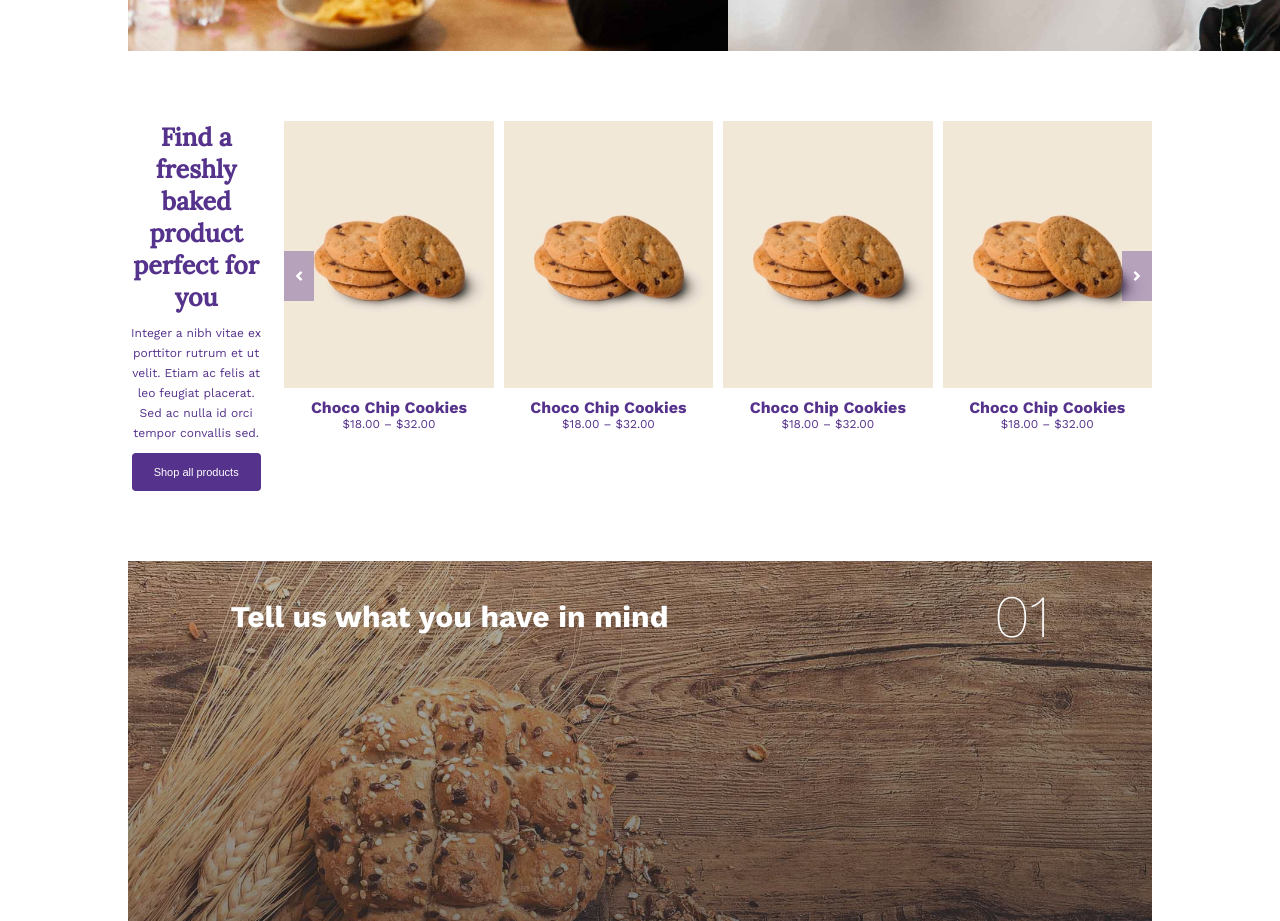
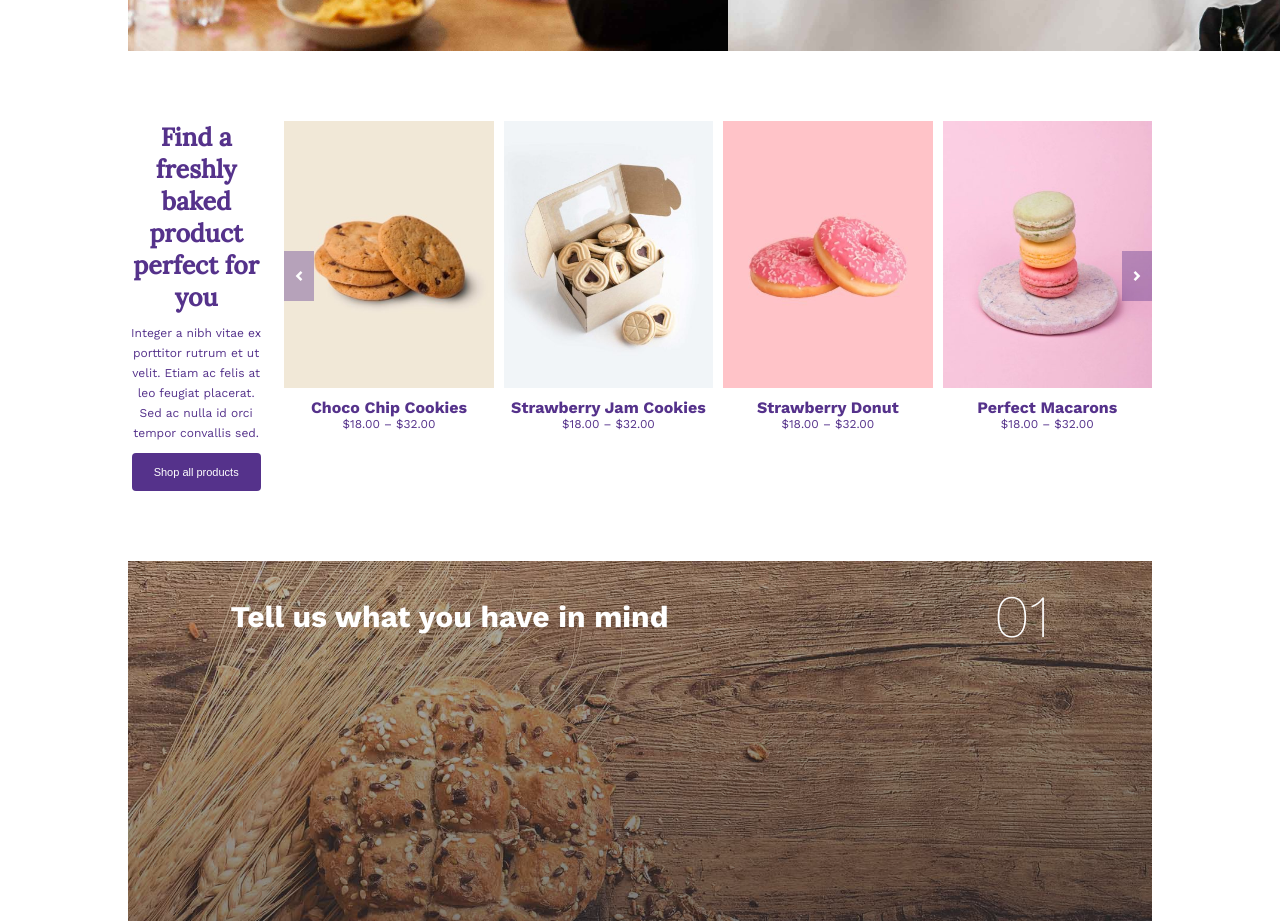
Before and after one commit to mariklim/proj-html-vuejs, a Vue app: page / in a window 1280 px wide. Shown: the part 2240-3161 px from the top of the page. Built offline with nearby package versions, Linux system fonts and the light colour scheme.

Commit message:
aggiunto le foto

```diff
--- a/src/components/Main/Corporate.vue
+++ b/src/components/Main/Corporate.vue
@@ -65,8 +65,8 @@
             <div class="cardImg">
               <div class="img">
                 <img
-                  src="../../assets/image/choco-chip-cookies-400x510.jpg"
-                  alt="choco chip cookies"
+                  src="../../assets/image/strawberry-jam-cookies-400x510.jpg"
+                  alt="strawberry jam cookies"
                 />
                 <div class="img_cover">
                   <div class="description">
@@ -76,7 +76,7 @@
                 </div>
               </div>
               <div class="description">
-                <h4>Choco chip cookies</h4>
+                <h4>Strawberry Jam Cookies</h4>
                 <h5>$18.00 – $32.00</h5>
               </div>
             </div>
@@ -85,8 +85,8 @@
             <div class="cardImg">
               <div class="img">
                 <img
-                  src="../../assets/image/choco-chip-cookies-400x510.jpg"
-                  alt="choco chip cookies"
+                  src="../../assets/image/strawberry-donut-400x510.jpg"
+                  alt="Strawberry Donut"
                 />
                 <div class="img_cover">
                   <div class="description">
@@ -96,7 +96,7 @@
                 </div>
               </div>
               <div class="description">
-                <h4>Choco chip cookies</h4>
+                <h4>Strawberry Donut</h4>
                 <h5>$18.00 – $32.00</h5>
               </div>
             </div>
@@ -105,8 +105,8 @@
             <div class="cardImg">
               <div class="img">
                 <img
-                  src="../../assets/image/choco-chip-cookies-400x510.jpg"
-                  alt="choco chip cookies"
+                  src="../../assets/image/perfect-macarons-400x510.jpg"
+                  alt="Perfect Macarons"
                 />
                 <div class="img_cover">
                   <div class="description">
@@ -116,7 +116,7 @@
                 </div>
               </div>
               <div class="description">
-                <h4>Choco chip cookies</h4>
+                <h4>Perfect Macarons</h4>
                 <h5>$18.00 – $32.00</h5>
               </div>
             </div>
```
